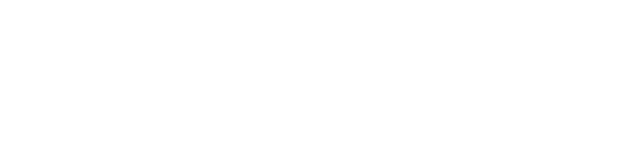
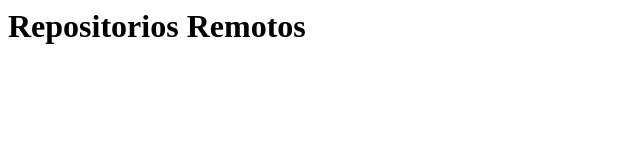
Before and after one commit to scarlettsol/repositorio-01, a plain HTML site: page index.html in a window 1280 px wide. Shown: the whole page, without its empty margins (0-640 px from the left). Drawn offline with Linux system fonts and the light colour scheme.

Commit message:
Agrega el titulo

```diff
--- a/index.html
+++ b/index.html
@@ -3,9 +3,9 @@
         <meta charset="UTF-8"/>
         <meta name="viewport" content="width=device-width, initial-scale=1.0"/>
         <meta http-equiv="X-UA-Compatible" content="ie=edge"/>
-        <title>Trabajando con Github</title>
+        <title>Github</title>
     </head>
     <body>
-
+        <h1>Repositorios Remotos</h1>
     </body>
 </html>
```
